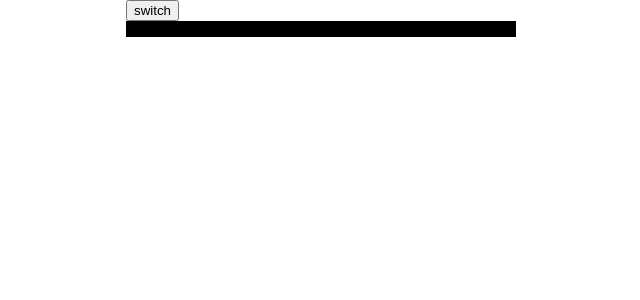
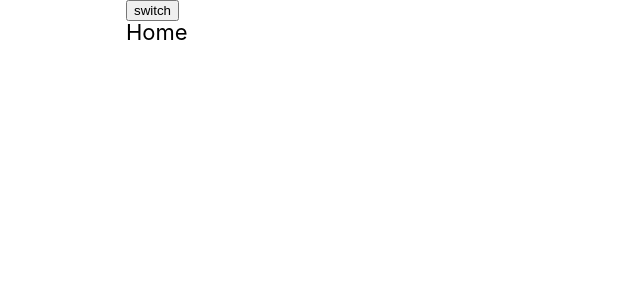
Before and after one commit to je0ngyun/react-ts-boilerplate, a React (Create React App) app: page / in a window 1280 px wide. Shown: the top 300 px of the page, without its empty margins (319-959 px from the left). Built offline with nearby package versions, Linux system fonts and the light colour scheme.

Commit message:
style : Theme type 추가 및 Code Style 변경

```diff
--- a/src/pages/Home/index.tsx
+++ b/src/pages/Home/index.tsx
@@ -5,7 +5,7 @@ import ThemeSwitch from '@components/ThemeSwitch'
 interface HomeProps {}
 
 const StDiv = styled.div`
-  background-color: ${({ theme }) => theme.colors.black};
+  font-size: ${({ theme }) => theme.fontSizes.xxl};
 `
 
 const Home = ({}: HomeProps) => {
--- a/src/styles/global/index.ts
+++ b/src/styles/global/index.ts
@@ -1,8 +1,9 @@
 import { createGlobalStyle } from 'styled-components'
 import reset from 'styled-reset'
 import normalize from 'styled-normalize'
+import { Theme } from '@styles/theme'
 
-const GlobalStyle = createGlobalStyle`
+const GlobalStyle = createGlobalStyle<{ theme: Theme }>`
   //${reset};
   //${normalize};
   * {
@@ -22,6 +23,10 @@ const GlobalStyle = createGlobalStyle`
       sans-serif;
     -webkit-font-smoothing: antialiased;
     -moz-osx-font-smoothing: grayscale;
+    background-color: ${({ theme }) => theme.colors.background_color};
+    color: ${({ theme }) => theme.colors.text_color};
+    transition-property: background-color, color;
+    transition-duration: .5s;
   }
 
   code {
--- a/src/styles/theme/darkColor.ts
+++ b/src/styles/theme/darkColor.ts
@@ -1,7 +1,4 @@
 export const darkColors = {
-  black: '#eeeeee',
-  white: '#FFFFFF',
-  gray_1: '#222222',
-  gray_2: '#767676',
-  green_1: '#3cb46e',
+  background_color: '#292929',
+  text_color: '#ffffff',
 }
--- a/src/styles/theme/index.ts
+++ b/src/styles/theme/index.ts
@@ -1,34 +1,16 @@
-import {
-  fontSizes,
-  device,
-  deviceSizes,
-  paddings,
-  margins,
-  interval,
-  verticalInterval,
-} from './common'
+import * as commons from './common'
 
 import { lightColors } from './lightColor'
 import { darkColors } from './darkColor'
 
 export const lightTheme = {
   colors: lightColors,
-  fontSizes,
-  deviceSizes,
-  device,
-  paddings,
-  margins,
-  interval,
-  verticalInterval,
+  ...commons,
 }
 
 export const darkTheme = {
   colors: darkColors,
-  fontSizes,
-  deviceSizes,
-  device,
-  paddings,
-  margins,
-  interval,
-  verticalInterval,
+  ...commons,
 }
+
+export type Theme = typeof lightTheme | typeof darkTheme
--- a/src/styles/theme/lightColor.ts
+++ b/src/styles/theme/lightColor.ts
@@ -1,7 +1,4 @@
 export const lightColors = {
-  black: '#000000',
-  white: '#FFFFFF',
-  gray_1: '#222222',
-  gray_2: '#767676',
-  green_1: '#3cb46e',
+  background_color: '#ffffff',
+  text_color: '#000000',
 }
```
